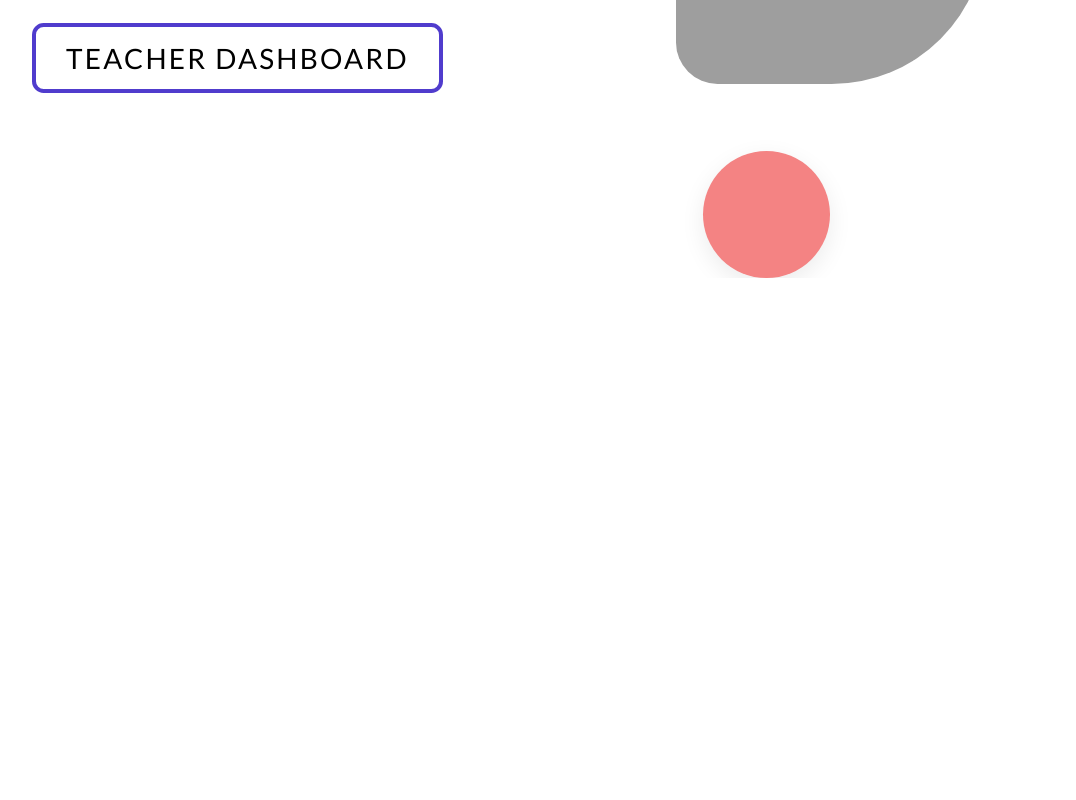
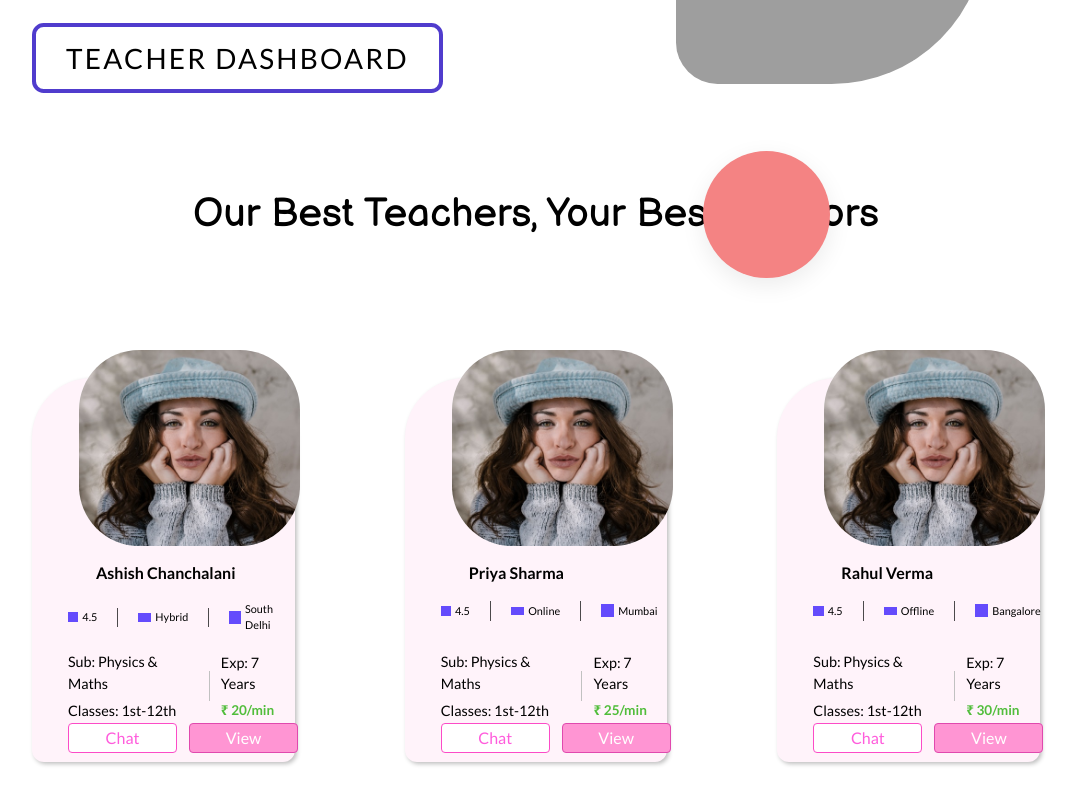
Before and after one commit to pranavdhawan/meritifi, a Next.js app: page /landing in a window 1280 px wide. Shown: the part 2051-2851 px from the top of the page, without its empty margins (104-1180 px from the left). Before the commit the page ends 2329 px from the top, so only its background shows below. Built offline with nearby package versions, Linux system fonts and the light colour scheme; grey boxes are pictures that could not be loaded.

Commit message:
feat(landing): add Top Tutors cards with exact radii, chips, actions

```diff
--- a/src/app/landing/page.tsx
+++ b/src/app/landing/page.tsx
@@ -141,6 +141,56 @@ export default function Landing() {
         </div>
       </section>
 
+      {/* top tutors */}
+      <section className="w-[1440px] max-w-full mx-auto" style={{ height: 670 }}>
+        <h2 className="font-display text-[40px] leading-[1.2] text-center pt-[60px]">Our Best Teachers, Your Best Mentors</h2>
+        <div className="mt-[140px] flex gap-[110px] px-[136px]">
+          {[
+            { name: 'Ashish Chanchalani', area: 'South Delhi', mode: 'Hybrid', price: '₹ 20/min' },
+            { name: 'Priya Sharma', area: 'Mumbai', mode: 'Online', price: '₹ 25/min' },
+            { name: 'Rahul Verma', area: 'Bangalore', mode: 'Offline', price: '₹ 30/min' },
+          ].map((tutor) => (
+            <div key={tutor.name} className="w-[316px] h-[384px] rounded-[60px_60px_12px_12px] shadow-[2px_2px_4px_rgba(0,0,0,0.25)] bg-[#FFF3FA] relative">
+              <div className="absolute left-[47px] -top-[28px] w-[221px] h-[196px] rounded-[60px] overflow-hidden bg-white">
+                <img src="/assets/tutor-card-bg.png" alt="tutor" className="w-full h-full object-cover" />
+              </div>
+              <div className="absolute left-[64px] top-[183px] ds-body-2 font-bold">{tutor.name}</div>
+              <div className="absolute left-[36px] top-[223px] flex items-center gap-5">
+                <div className="flex items-center gap-1">
+                  <div className="w-[10.34px] h-[9.86px] bg-[#644BFC]" />
+                  <span className="text-[10.87px]">4.5</span>
+                </div>
+                <div className="w-px h-[19.53px] bg-black/70" />
+                <div className="flex items-center gap-1">
+                  <div className="w-[13.22px] h-[8.5px] bg-[#644BFC]" />
+                  <span className="text-[10.87px]">{tutor.mode}</span>
+                </div>
+                <div className="w-px h-[19.53px] bg-black/70" />
+                <div className="flex items-center gap-1">
+                  <div className="w-[13.05px] h-[13.05px] bg-[#644BFC]" />
+                  <span className="text-[10.87px]">{tutor.area}</span>
+                </div>
+              </div>
+              <div className="absolute left-[36px] top-[273px] flex items-center gap-[11.3px]">
+                <div className="flex flex-col gap-[5.65px]">
+                  <span className="text-[14.36px]">Sub: Physics & Maths</span>
+                  <span className="text-[14.36px]">Classes: 1st-12th</span>
+                </div>
+                <div className="w-px h-[29.28px] bg-[#C1C1C1]" />
+                <div className="flex flex-col gap-[5.65px]">
+                  <span className="text-[14.36px]">Exp: 7 Years</span>
+                  <span className="text-[13.55px] text-[#51BD3B] font-semibold">{tutor.price}</span>
+                </div>
+              </div>
+              <div className="absolute left-[36px] top-[345px] flex gap-3">
+                <button className="w-[109px] h-[30px] rounded bg-white border border-[#FC4BC7] text-[#FF5CDC] text-[16px]">Chat</button>
+                <button className="w-[109px] h-[30px] rounded bg-[#FF95D3] border border-[#E049AE] text-white text-[16px]">View</button>
+              </div>
+            </div>
+          ))}
+        </div>
+      </section>
+
       {/* how it works */}
       <section className="w-[1440px] max-w-full mx-auto" />
 
```
